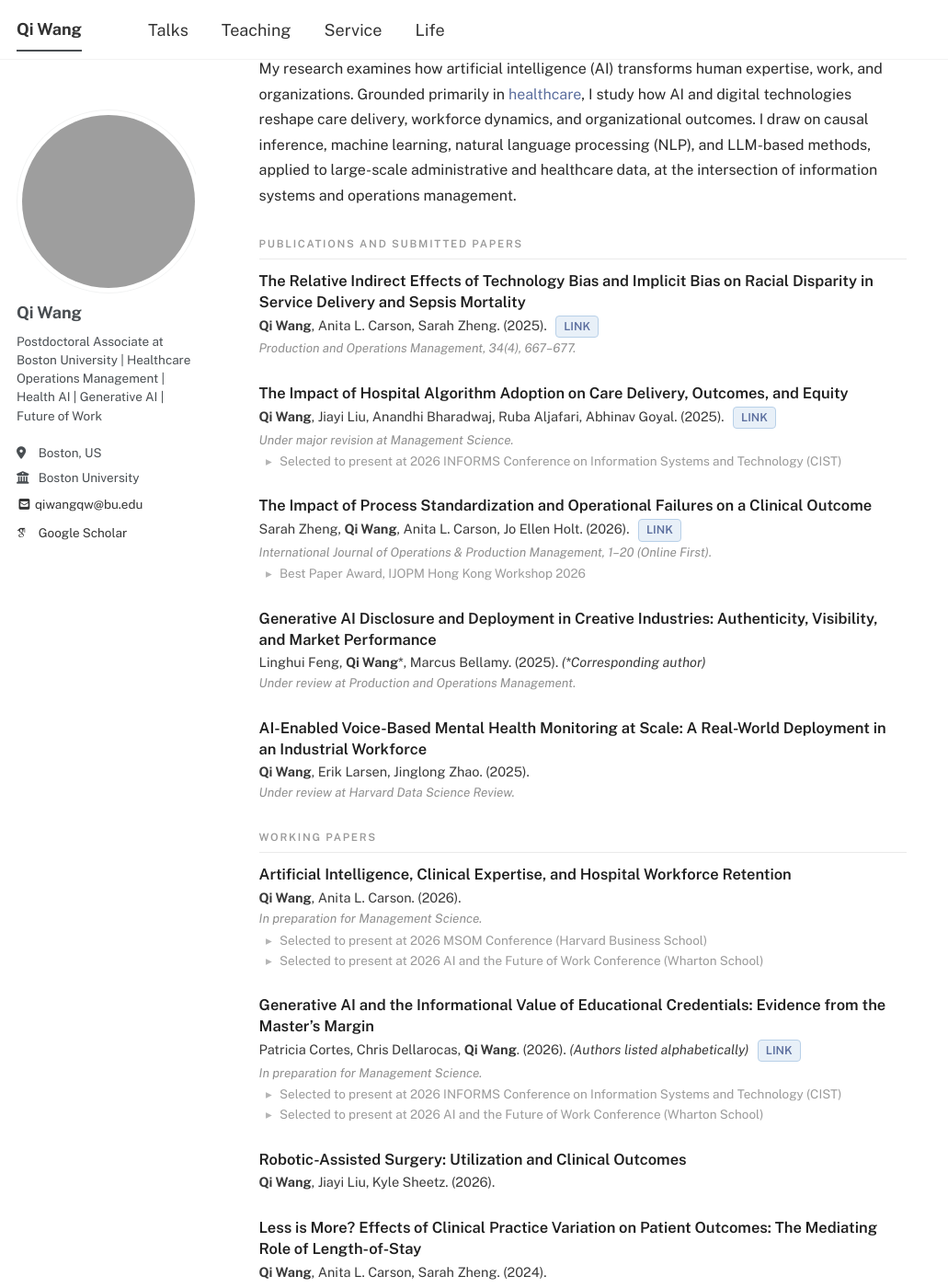
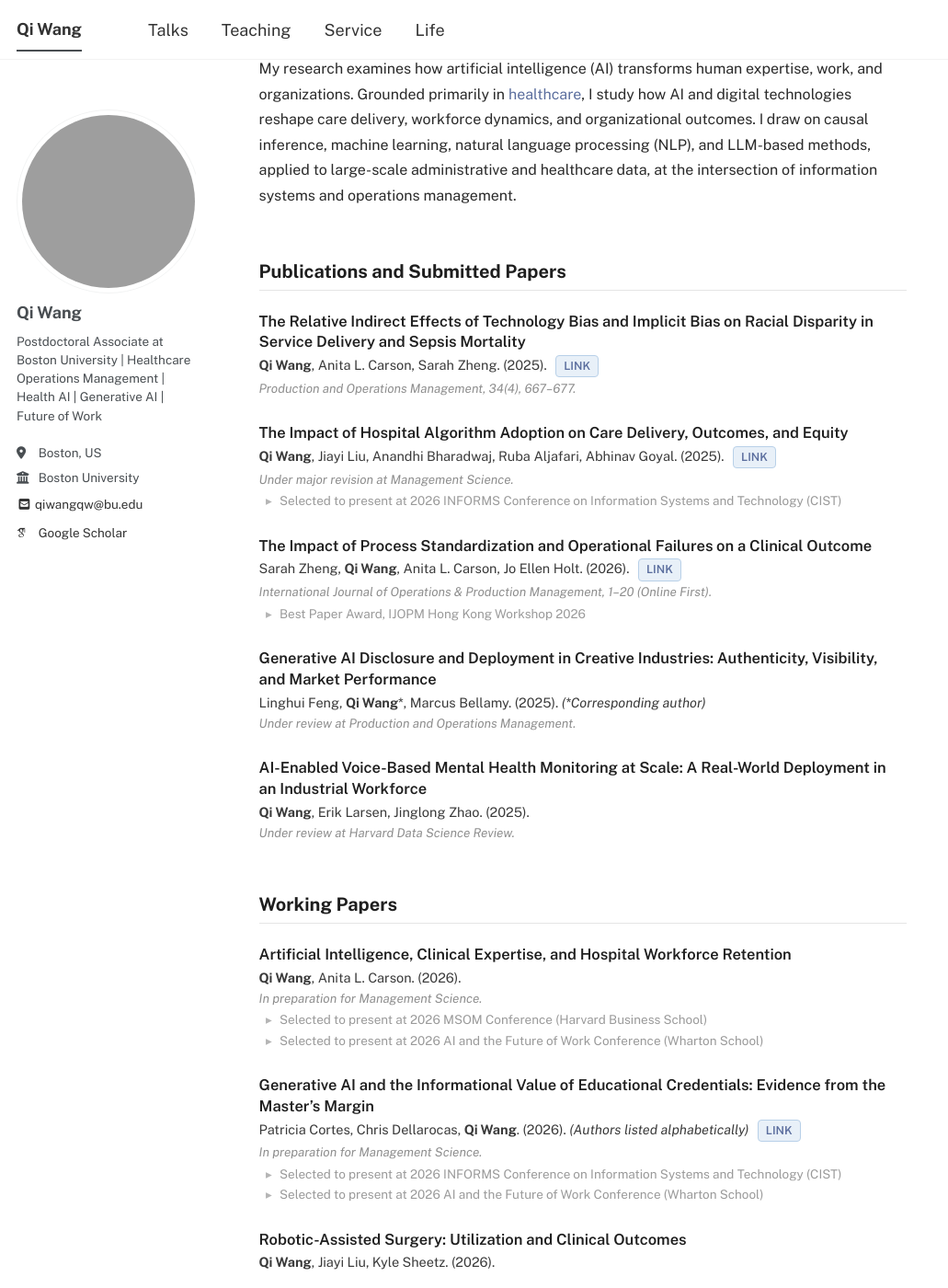
Before and after one commit to qiwang-katherine/qiwang-katherine.github.io, a Jekyll site: the page built from _pages/about.md, in a window 1280 px wide and 1400 px high, scrolled down 203 px. Shown: the whole window at 92% size, without its empty margins (0-1031 px from the left). Built offline with Jekyll 4.4.1, drawn with Linux system fonts in a browser that asks for light colours; some web fonts are replaced; a script bundle is joined from its source files by our own code; library files that are not in the unit come from our copies.

Commit message:
main.scss

```diff
--- a/assets/css/main.scss
+++ b/assets/css/main.scss
@@ -87,6 +87,14 @@ a:hover,
   color: #46567E !important;
 }
 
+.page__content a {
+  text-decoration: none !important;
+}
+
+.page__content a:hover {
+  text-decoration: underline !important;
+}
+
 /* Sidebar contact links stay dark */
 .author__urls a,
 .author__urls a:visited,
@@ -99,19 +107,22 @@ a:hover,
   text-decoration: underline !important;
 }
 
-/* ========== Publications ========== */
-.pub-category-title {
-  font-size: 11.5px !important;
-  font-weight: 600 !important;
-  letter-spacing: 0.15em !important;
-  text-transform: uppercase !important;
-  color: #9A9A9A !important;
-  border-bottom: 1px solid #EAEAEA !important;
+/* ========== Section headings ========== */
+.pub-category-title,
+.teaching-role-title,
+.service-section-title {
+  font-size: 20px !important;
+  font-weight: 700 !important;
+  letter-spacing: normal !important;
+  text-transform: none !important;
+  color: #1E1E1E !important;
+  border-bottom: 1px solid #E5E5E5 !important;
   margin-top: 2.8em !important;
   margin-bottom: 1.1em !important;
   padding-bottom: 8px !important;
 }
 
+/* ========== Publications ========== */
 .archive__item {
   margin-bottom: 1.7em !important;
   padding: 0 !important;
@@ -177,9 +188,10 @@ a:hover,
   background-color: #5B6E9E;
   color: #ffffff !important;
   border-color: #5B6E9E;
+  text-decoration: none !important;
 }
 
-/* ========== Starred sub-list under each paper ========== */
+/* ========== Sub-list under each paper ========== */
 .pub-note-list {
   list-style: none !important;
   margin: 0.2em 0 0 0 !important;
@@ -246,19 +258,6 @@ a:hover,
 /* ========== Teaching & Service ========== */
 .teaching-section { margin-bottom: 2.2em; }
 
-.teaching-role-title,
-.service-section-title {
-  font-size: 11.5px !important;
-  font-weight: 600 !important;
-  letter-spacing: 0.15em !important;
-  text-transform: uppercase !important;
-  color: #9A9A9A !important;
-  border-bottom: 1px solid #EAEAEA !important;
-  margin-top: 2.4em !important;
-  margin-bottom: 1em !important;
-  padding-bottom: 8px !important;
-}
-
 .teaching-item { margin-bottom: 1.2em; }
 
 .teaching-course {
@@ -309,12 +308,3 @@ a:hover,
   object-fit: cover;
   border-radius: 50%;
 }
-
-/* ========== Content links: no underline ========== */
-.page__content a {
-  text-decoration: none !important;
-}
-
-.page__content a:hover {
-  text-decoration: underline !important;
-}
```
